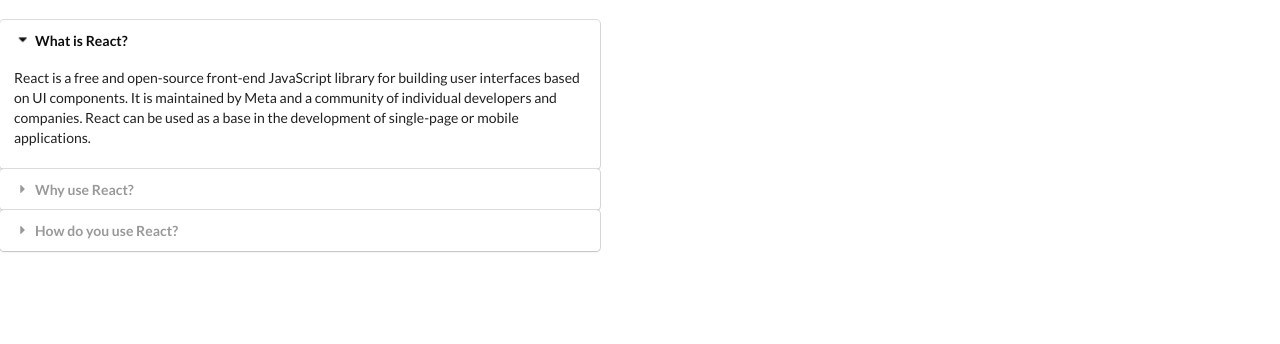
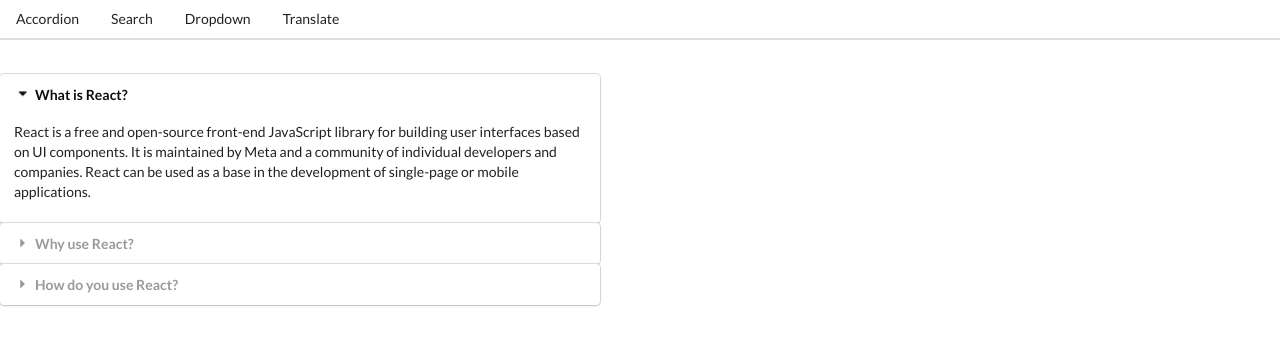
Before and after one commit to aishwarya1712/widgets, a React (Create React App) app: page / in a window 1280 px wide. Shown: the top 344 px of the page. Built offline with nearby package versions, Linux system fonts and the light colour scheme.

Commit message:
Added Tabs component

```diff
--- a/src/components/App.js
+++ b/src/components/App.js
@@ -4,6 +4,7 @@
 import Dropdown from "./Dropdown";
 import Translate from "./Translate";
 import Route from "./Route";
+import Tabs from "./Tabs";
 
 const items =[
     {
@@ -40,6 +41,7 @@
 
     return (
         <div className="">
+            <Tabs/>
             <Route path="/"><Accordion items={items}/></Route>
             <Route path="/list"><Search/></Route>
             <Route path="/dropdown"><Dropdown options={options} label="Select a color" selected={selected} onSelectedChange={setSelected}/></Route>
--- /dev/null
+++ b/src/components/Tabs.js
@@ -0,0 +1,14 @@
+import React from "react";
+
+const Tabs = () => {
+    return (
+    <div className="ui secondary pointing menu">
+        <a href="/" className="item">Accordion</a>
+        <a href="/list" className="item">Search</a>
+        <a href="/dropdown" className="item">Dropdown</a>
+        <a href="/translate" className="item">Translate</a>
+    </div>
+    )
+}
+
+export default Tabs;
```
